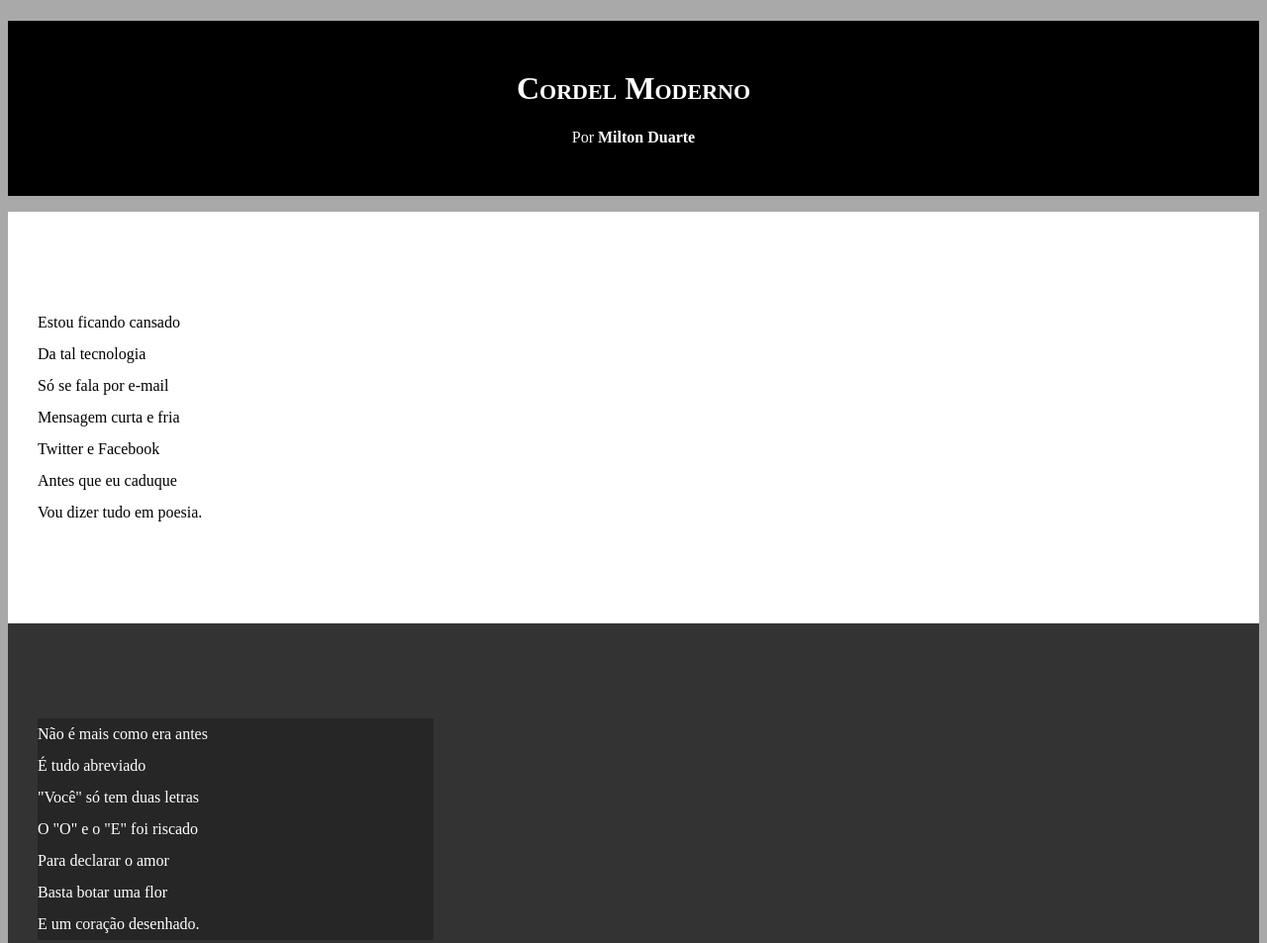
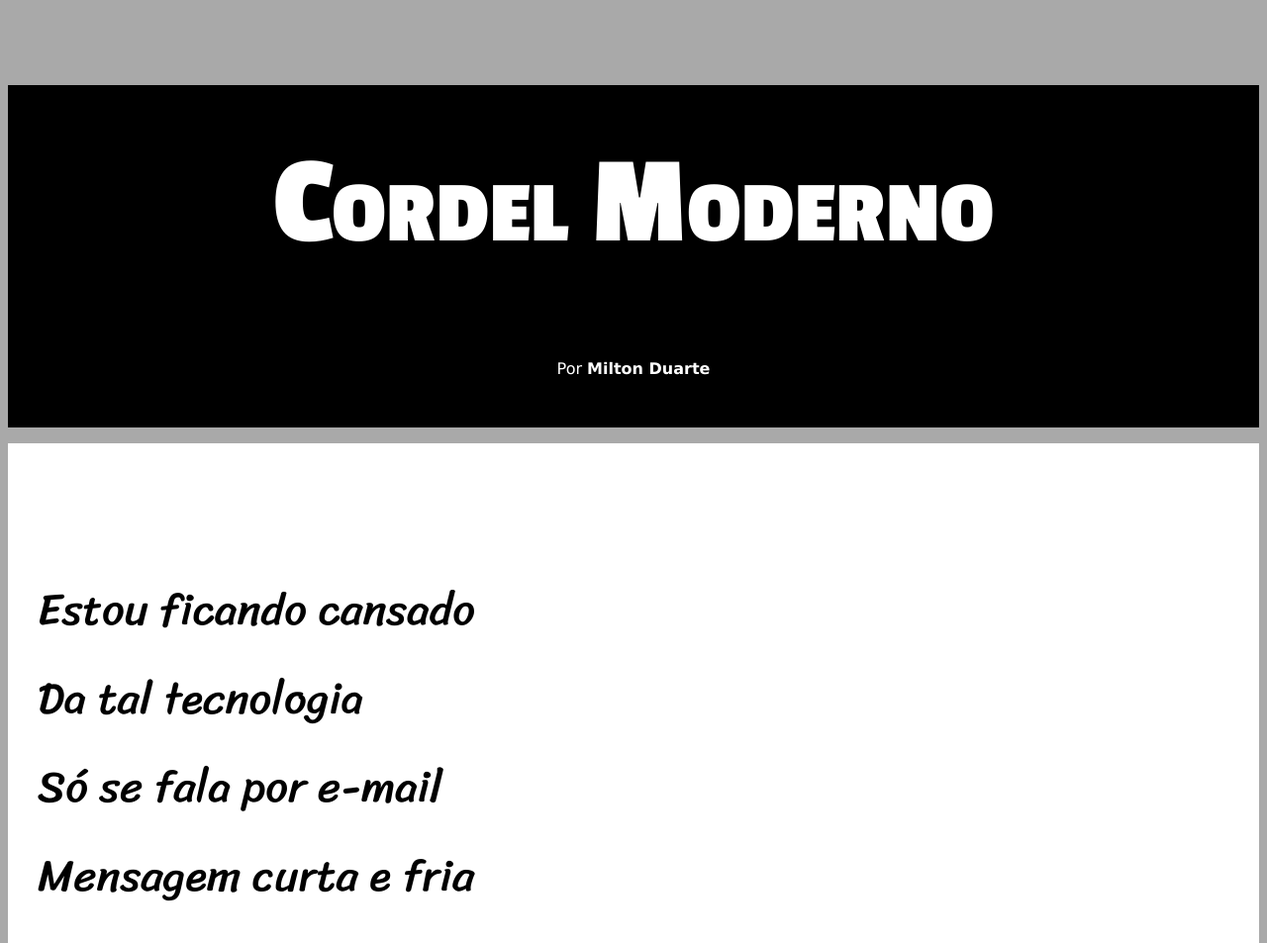
Before and after one commit to JoseHCPBarbosa/html-css, a plain HTML site: page desafios/d012/index.html in a window 1280 px wide. Shown: the top 953 px of the page at 99% size. Drawn offline with Linux system fonts and the light colour scheme.

Commit message:
Update style.css

```diff
--- a/desafios/d012/style.css
+++ b/desafios/d012/style.css
@@ -1,8 +1,19 @@
 @charset "UTF-8";
+
+@import url('https://fonts.googleapis.com/css2?family=Passion+One:wght@400;700;900&display=swap');
+
+@import url('https://fonts.googleapis.com/css2?family=Sriracha&display=swap');
+
+:root {
+    --fonte1: Verdana, Geneva, Tahoma, sans-serif;
+    --fonte2: 'Passion One', cursive;
+    --fonte3: 'Sriracha', cursive;
+}
 
 html, body {
     min-height: 100vh;
     background-color: darkgray;
+    font-family: var(--fonte1)
 }
 
 header {
@@ -14,6 +25,8 @@ header {
 header > h1 {
     padding-top: 50px;
     font-variant: small-caps;
+    font-family: var(--fonte2);
+    font-size: 10vw;
 }
 
 header > p {
@@ -35,6 +48,8 @@ section {
     padding-bottom: 10vh;
     line-height: 2em;
     padding-left: 30px;
+    font-family: var(--fonte3);
+    font-size: 3.5vw;
 }
 
 section.normal {
@@ -48,7 +63,8 @@ section.imagem {
 }
 
 section.imagem > p {
-    width: 400px;
+    display: inline-block;
+    padding: 5px;
     background-color: rgba(0, 0, 0, 0.253);
 }
 
```
